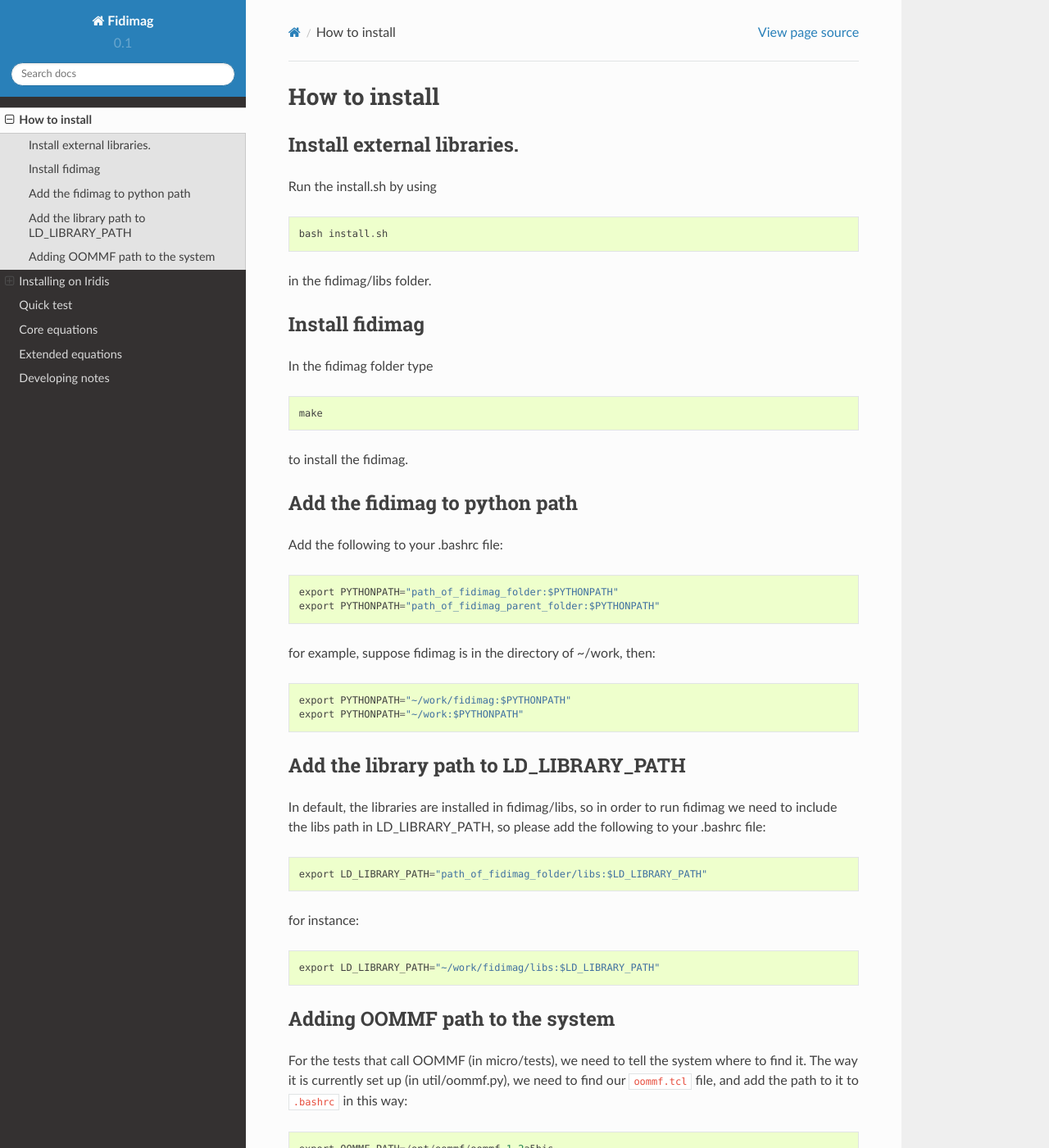
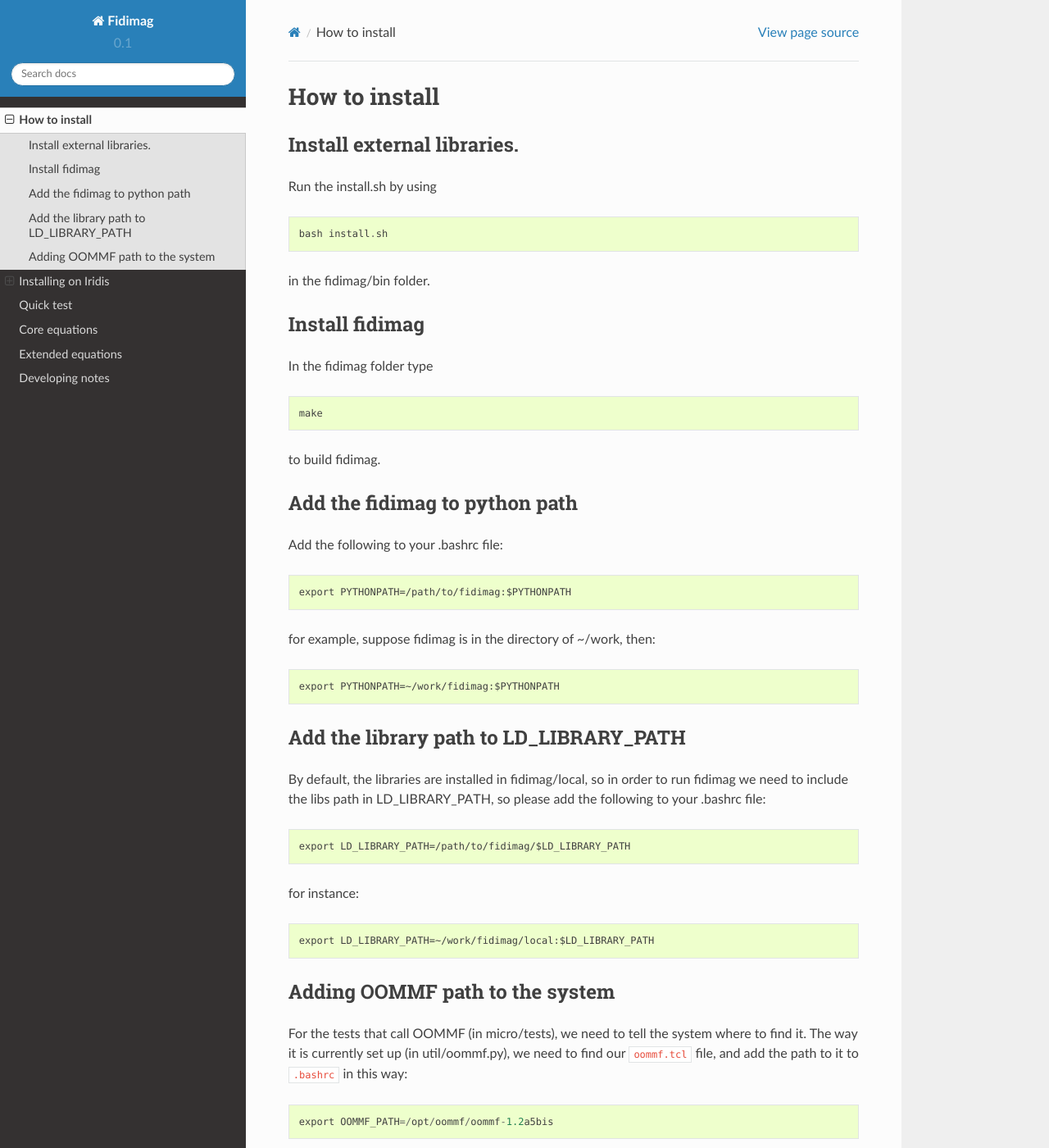
Before and after one commit to computationalmodelling/fidimag, a Sphinx documentation site: the page built from doc/install.rst, in a window 1280 px wide and 1400 px high. Shown: the whole window at 82% size. Built offline with Sphinx 7.4.7 and the Read the Docs theme 2.0.0, drawn with Linux system fonts in a browser that asks for light colours; formulas are drawn with MathJax 3.

Commit message:
update installation doc, now only one more entry to PYTHONPATH instead of two

```diff
--- a/doc/install.rst
+++ b/doc/install.rst
@@ -5,43 +5,45 @@ How to install
 
 Install external libraries.
 ---------------------------------------
+
 Run the install.sh by using ::
 
    bash install.sh
 
-in the fidimag/libs folder.
+in the fidimag/bin folder.
 
 Install fidimag
 ---------------------------------------
+
 In the fidimag folder type ::
 
    make
 
-to install the fidimag.
+to build fidimag.
 
 Add the fidimag to python path
 ---------------------------------------
+
 Add the following to your .bashrc file::
 
-   export PYTHONPATH="path_of_fidimag_folder:$PYTHONPATH"
-   export PYTHONPATH="path_of_fidimag_parent_folder:$PYTHONPATH"
+   export PYTHONPATH=/path/to/fidimag:$PYTHONPATH
 
 for example, suppose fidimag is in the directory of ~/work, then::
 
-   export PYTHONPATH="~/work/fidimag:$PYTHONPATH"
-   export PYTHONPATH="~/work:$PYTHONPATH"
+   export PYTHONPATH=~/work/fidimag:$PYTHONPATH
 
 Add the library path to LD_LIBRARY_PATH
 ---------------------------------------
-In default, the libraries are installed in fidimag/libs, so in order
+
+By default, the libraries are installed in fidimag/local, so in order
 to run fidimag we need to include the libs path in LD_LIBRARY_PATH, so
 please add the following to your .bashrc file::
 
-   export LD_LIBRARY_PATH="path_of_fidimag_folder/libs:$LD_LIBRARY_PATH"
+   export LD_LIBRARY_PATH=/path/to/fidimag/$LD_LIBRARY_PATH
 
 for instance::
 
-  export LD_LIBRARY_PATH="~/work/fidimag/libs:$LD_LIBRARY_PATH"
+  export LD_LIBRARY_PATH=~/work/fidimag/local:$LD_LIBRARY_PATH
 
 
 Adding OOMMF path to the system
@@ -87,7 +89,6 @@ Cloning Repository
 
 Can only be done with ssh keys.
 
-
 Quick test
 ===============
 Go to the fidimag/tests folder and type "py.test", a similar result is expected ::
```
